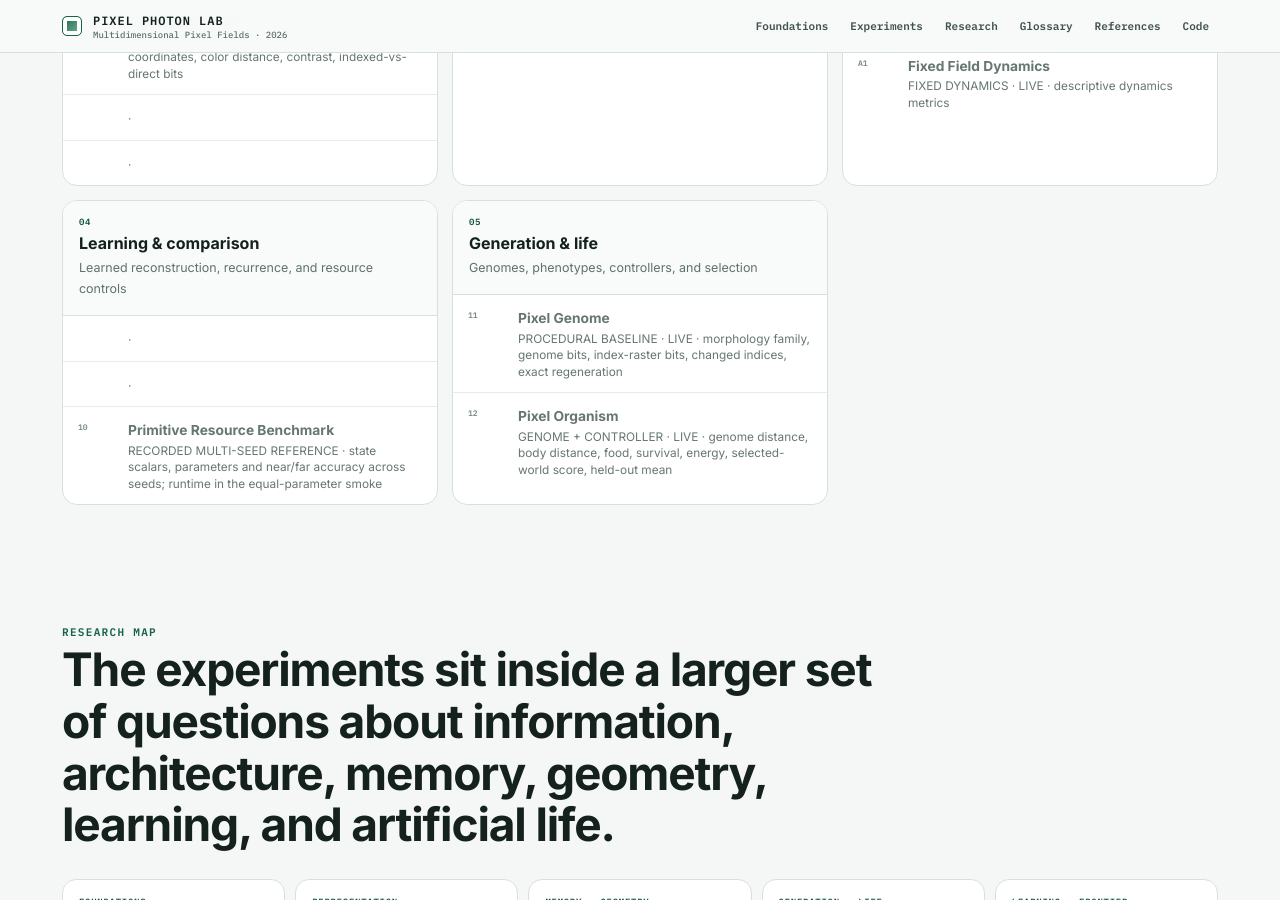
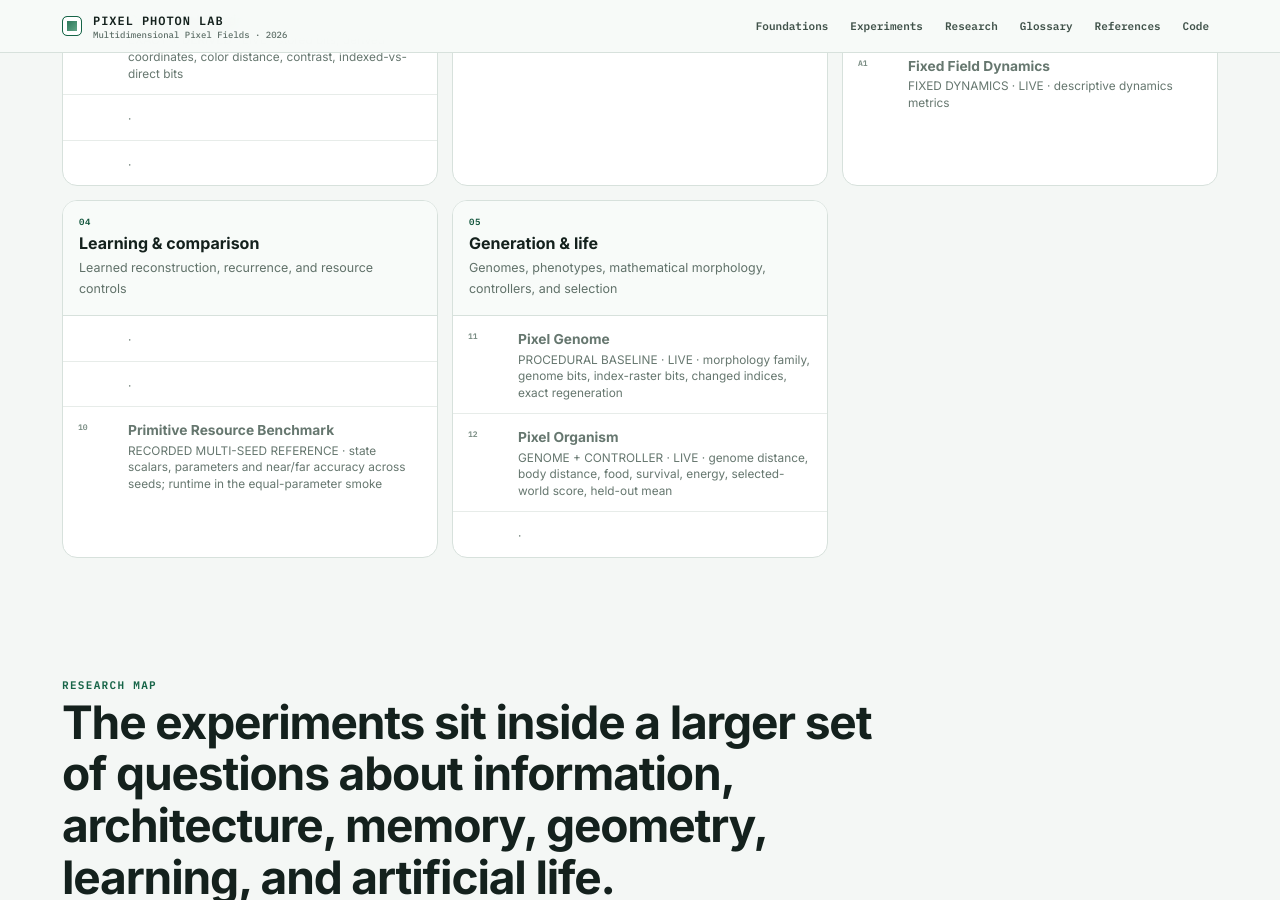
Before and after one commit to bitwikiorg/pixel-art-2026, a Jekyll site: the page built from index.html, in a window 1280 px wide and 900 px high, scrolled down 1933 px. Built offline with Jekyll 4.4.1, drawn with Linux system fonts in a browser that asks for light colours.

Commit message:
Add Mathematical Organism to generation experiments

```diff
--- a/_data/experiment_groups.json
+++ b/_data/experiment_groups.json
@@ -3,5 +3,5 @@
   {"id":"representation","title":"Representation","short":"Distributed and structured pixel state","ids":["05","06"]},
   {"id":"computation-and-memory","title":"Computation & memory","short":"Recall, local compute, and field dynamics","ids":["03","08","A1"]},
   {"id":"learning-and-comparison","title":"Learning & comparison","short":"Learned reconstruction, recurrence, and resource controls","ids":["07","09","10"]},
-  {"id":"generation","title":"Generation & life","short":"Genomes, phenotypes, controllers, and selection","ids":["11","12"]}
+  {"id":"generation","title":"Generation & life","short":"Genomes, phenotypes, mathematical morphology, controllers, and selection","ids":["11","12","13"]}
 ]
```
